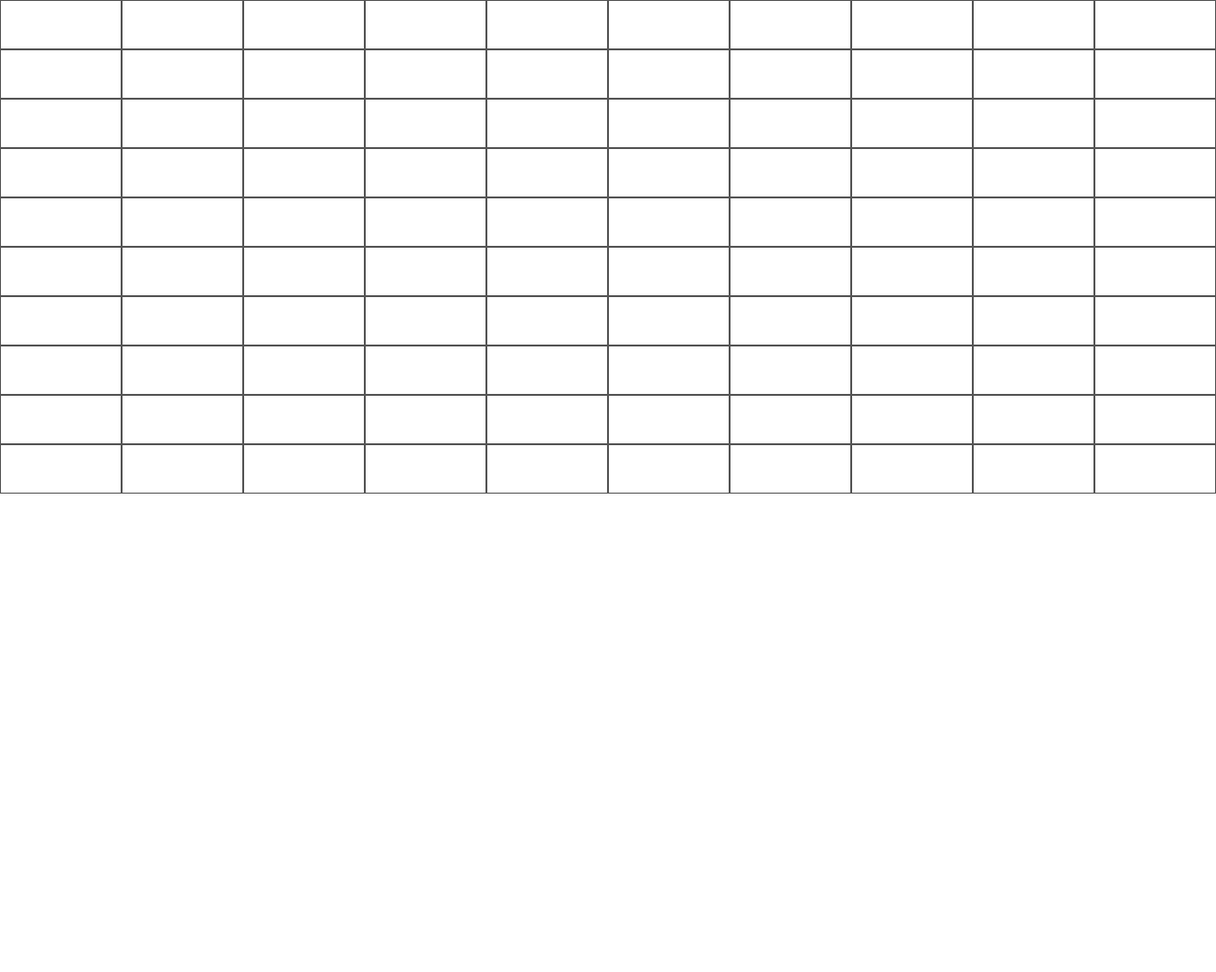
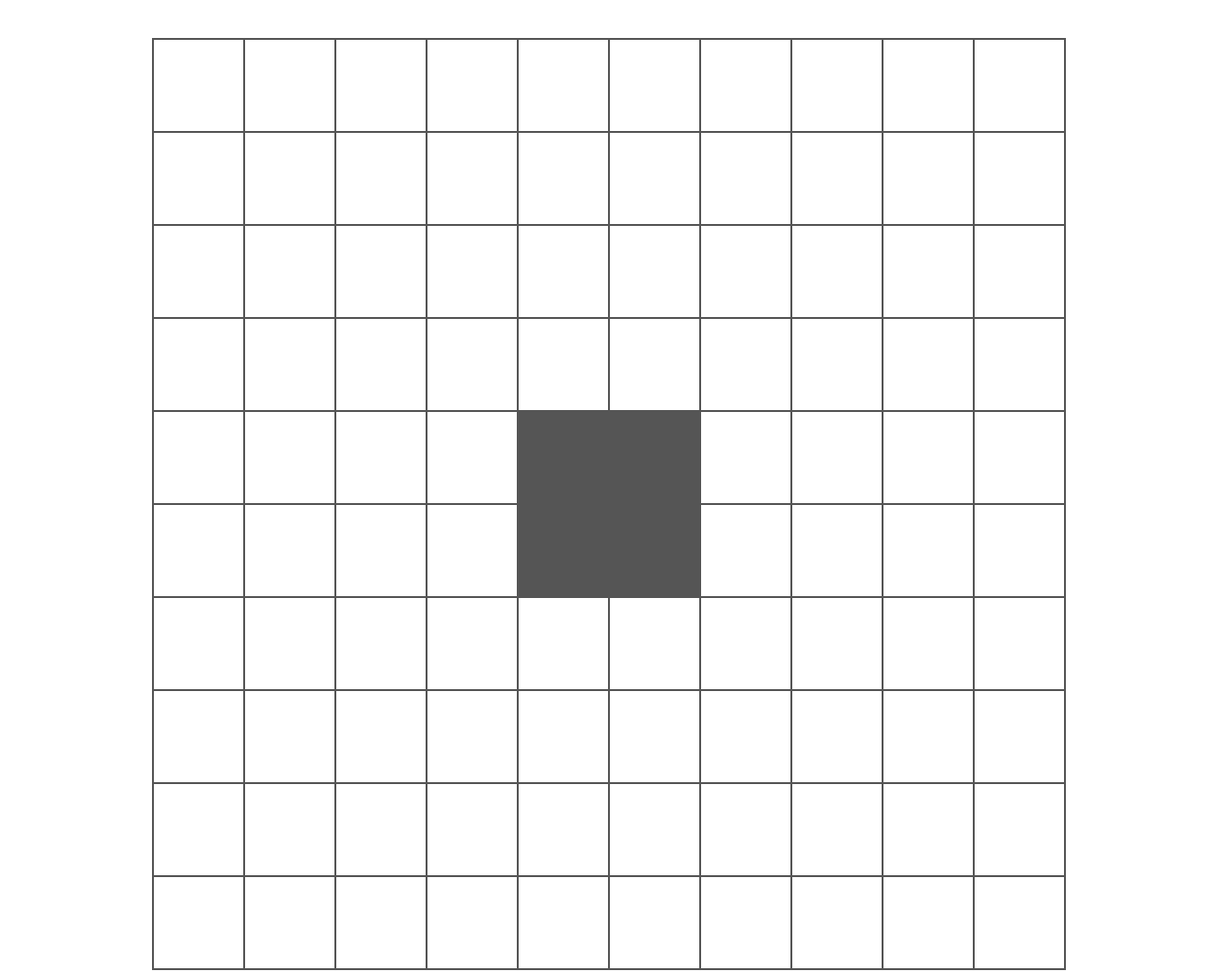
Before and after one commit to chrispk/game-of-life, a plain HTML site: page index.html in a window 1280 px wide. Shown: the whole page at 95% size. Before the commit the page ends 800 px from the top, so only its background shows below. Drawn offline with Linux system fonts and the light colour scheme.

Commit message:
update makeBoard() so that visual representation (domBoard) reacts

```diff
--- a/index.html
+++ b/index.html
@@ -17,23 +17,30 @@
 
         <style>
             body {
-                height: 100vh;
-                width:100vw;
+                padding: 40px 0;
+            }
+            .container {
+                width: 960px;
+                padding:0 15px;
+                margin: 0 auto;
             }
             .golboard {
                 width:100%;
-                height:100%;
+                display:block;
+                overflow:auto;
+                border: 1px #555 solid;
             }
             .golboard-column {
                 width:10%;
                 float:left;
             }
             .golboard-cell {
-                height:10%;
-                min-height:50px;
+                padding-bottom: 100%;
                 border: 1px #555 solid;
             }
-
+            .golboard-cell.active {
+                background: #555;
+            }
 
         </style>
 
@@ -42,7 +49,7 @@
         <!--[if lt IE 8]>
             <p class="browserupgrade">You are using an <strong>outdated</strong> browser. Please <a href="http://browsehappy.com/">upgrade your browser</a> to improve your experience.</p>
         <![endif]-->
-
+        <div class="container" id="body"></div>
 
 
         <script src="js/golBoard.js"></script>
--- a/js/golBoard.js
+++ b/js/golBoard.js
@@ -19,18 +19,22 @@ function GolBoard(w, h) {
 	this.virtualBoard = this.board;
 
 	this.updateBoard = function() {
-		this.updateVirtualBoard();
 		this.board = this.virtualBoard;
-		// update visual board -------------------- START HERE
 		for (var i = 0; i < this.width; i++) {
 			for (var j = 0; j < this.height; j++) {
+				var cell = domBoard.childNodes[i].childNodes[j];
 				if(this.board[i][j]) {
-					var cell = domBoard.childNodes[i].childNodes[j];
-					cell.classList.remove('inactive');
-					cell.classList.add('active');
+					if( ! cell.classList.contains('active') ) {
+						cell.classList.add('active');
+					}
+				} else {
+					if( cell.classList.contains('active') ) {
+						cell.classList.remove('active');
+					}
 				}
 			}
 		}
+		this.updateVirtualBoard();
 	}
 
 	this.makeBoard = function() {
@@ -43,17 +47,20 @@ function GolBoard(w, h) {
 			column.setAttribute('class', 'golboard-column');
 			for (var j = 0; j < this.height; j++) {
 				var cell = document.createElement('div');
-				cell.setAttribute('class', 'golboard-cell inactive');
+				cell.setAttribute('class', 'golboard-cell');
+				cell.addEventListener('click', function(e) {
+					e.target.classList.toggle('active');
+				});
 				column.appendChild(cell);
 			}
 			domBoard.appendChild(column);
 		}
-		document.getElementsByTagName("BODY")[0].appendChild(domBoard);
+		document.getElementById('body').appendChild(domBoard);
 	}
 
 	this.updateVirtualBoard = function() {
-		for (i = 0;i < w; i++) {
-			for (j = 0;j < y; j++) {
+		for (var i = 0;i < this.width; i++) {
+			for (var j = 0;j < this.height; j++) {
 				var population = this.countPopulatedCells(i, j);
 
 				if (population < 2) {
@@ -63,7 +70,7 @@ function GolBoard(w, h) {
 					// cell lives
 					this.virtualBoard[i][j] = true;
 				} else if (population > 3) {
-					// cell lives
+					// cell dies
 					this.virtualBoard[i][j] = false;
 				}
 			}
@@ -72,24 +79,26 @@ function GolBoard(w, h) {
 	this.countPopulatedCells = function(x, y) {
 		var count = 0;
 
-		for (i = x - 1;i < i + 2; i++) {
-			for (j = y - 1;j < y + 2; j++) {
+		for (var i = x - 1;i < x + 1; i++) {
+			for (var j = y - 1;j < y + 1; j++) {
 				if (i != x && j != y) {
+					var xPosition = i;
+					var yPosition = j;
 					if(this.boardWrap) {
-						if (x < 0) {
-							x = this.width - 1;
+						if (xPosition < 0) {
+							xPosition = this.width - 1;
 						}
-						if (x == width) {
-							x = 0;
+						if (xPosition == this.width) {
+							xPosition = 0;
 						}
-						if (y < 0) {
-							y = this.height - 1;
+						if (yPosition < 0) {
+							yPosition = this.height - 1;
 						}
-						if (y == height) {
-							y = 0;
+						if (yPosition == this.height) {
+							yPosition = 0;
 						}
 					}
-					if (this.board[i][j] == true) {
+					if (this.board[xPosition][yPosition] ) {
 						count++;
 					}
 				}
@@ -109,3 +118,5 @@ golBoard.virtualBoard[4][4] = true;
 golBoard.virtualBoard[4][5] = true;
 golBoard.virtualBoard[5][4] = true;
 golBoard.virtualBoard[5][5] = true;
+
+golBoard.updateBoard();
```
